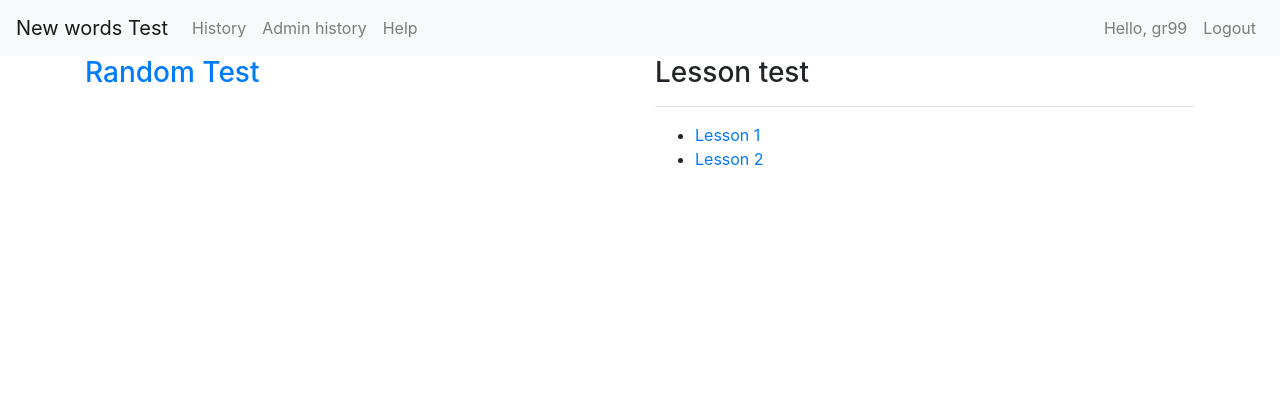
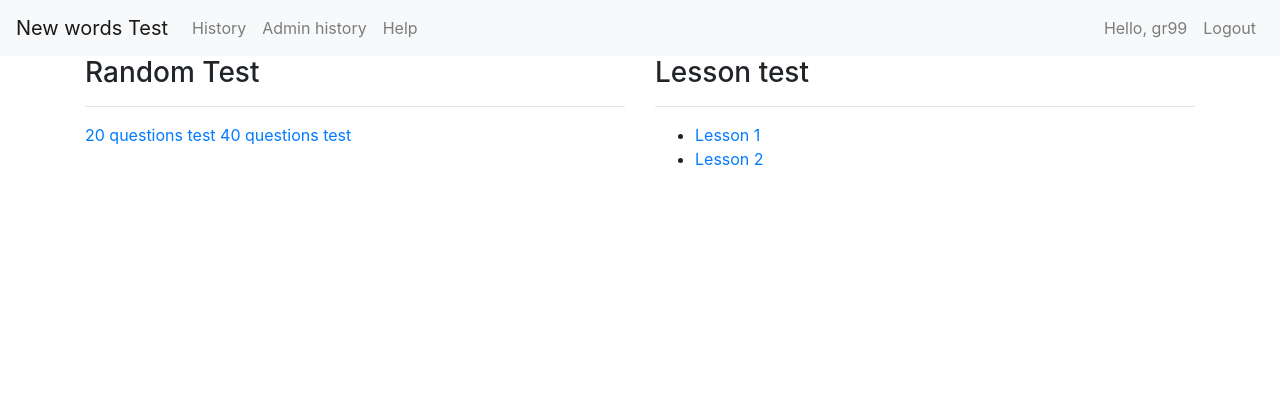
Before and after one commit to Gr99vn/e-learn, a Django app: page / in a window 1280 px wide. Shown: the top 420 px of the page. Run offline with Django 3.2, Linux system fonts and the light colour scheme; a user stored in the database is signed in; data comes from the database, SQL or seed files in the repository; some libraries are stand-ins or nearby versions.

Commit message:
change random test

```diff
--- a/newword/templates/home.html
+++ b/newword/templates/home.html
@@ -12,7 +12,10 @@
 {% block content %}
   <div class="test row">
     <div class="col-md-6">
-      <h3><a href="{% url 'random_test' %}">Random Test</a></h3>
+      <h3>Random Test</h3>
+      <hr>
+      <a href="{% url 'random_test' 20 %}">20 questions test</a>
+      <a href="{% url 'random_test' 40 %}">40 questions test</a>
     </div>
     <div class="col-md-6">
       <h3>Lesson test</h3>
--- a/newword/urls.py
+++ b/newword/urls.py
@@ -9,5 +9,5 @@ urlpatterns = [
   path("history/", views.view_history, name="history"),
   path("admin_history/", views.view_history_admin, name="admin_history"),
   path("register/", views.register, name="register"),
-  path("random_test/", views.random_test, name="random_test"),
+  path("random_test/<int:quest_num>", views.random_test, name="random_test"),
 ]
--- a/newword/views.py
+++ b/newword/views.py
@@ -136,10 +136,10 @@ def register(request):
       return redirect(reverse("register"))
 
 @login_required
-def random_test(request):
+def random_test(request, quest_num):
   test = Test()
   test.user = request.user
-  test.num_of_quest = 6
+  test.num_of_quest = quest_num
   test.save()
 
   allWords = list(NewWord.objects.all())
```
